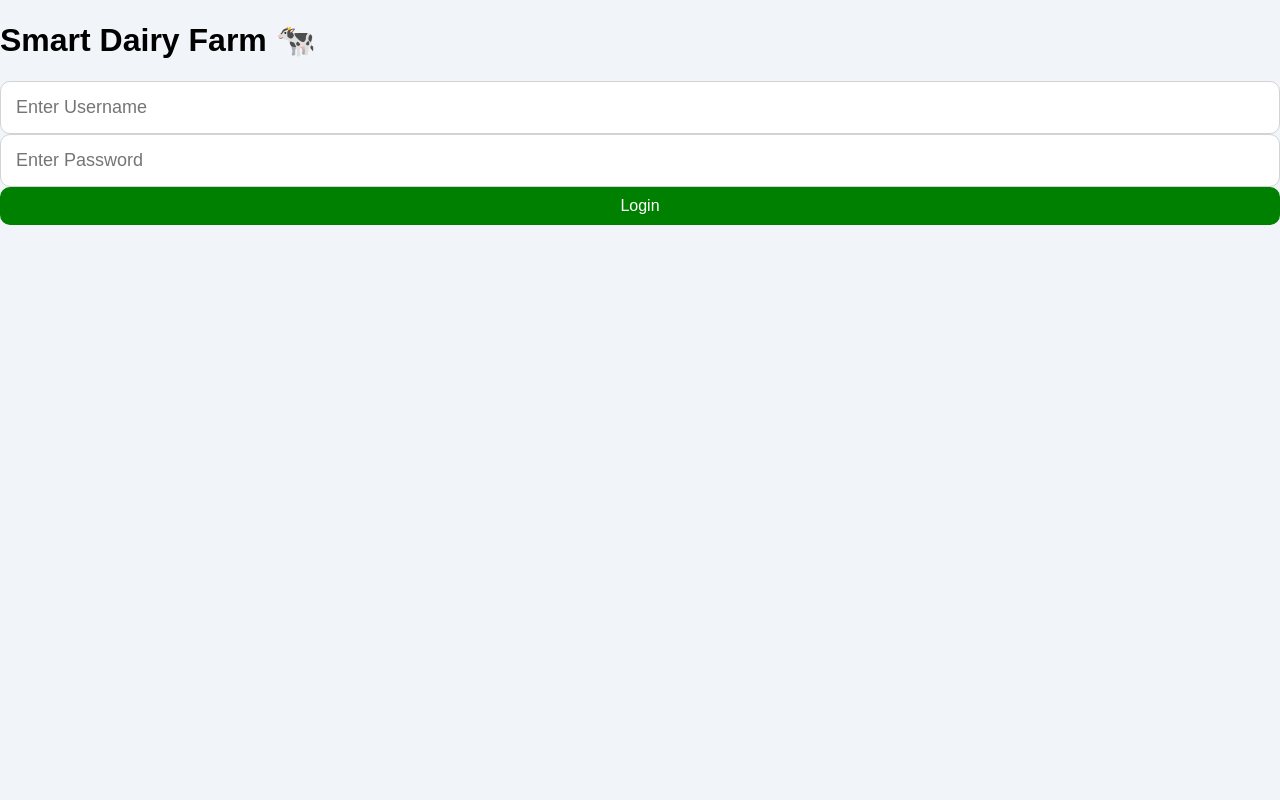
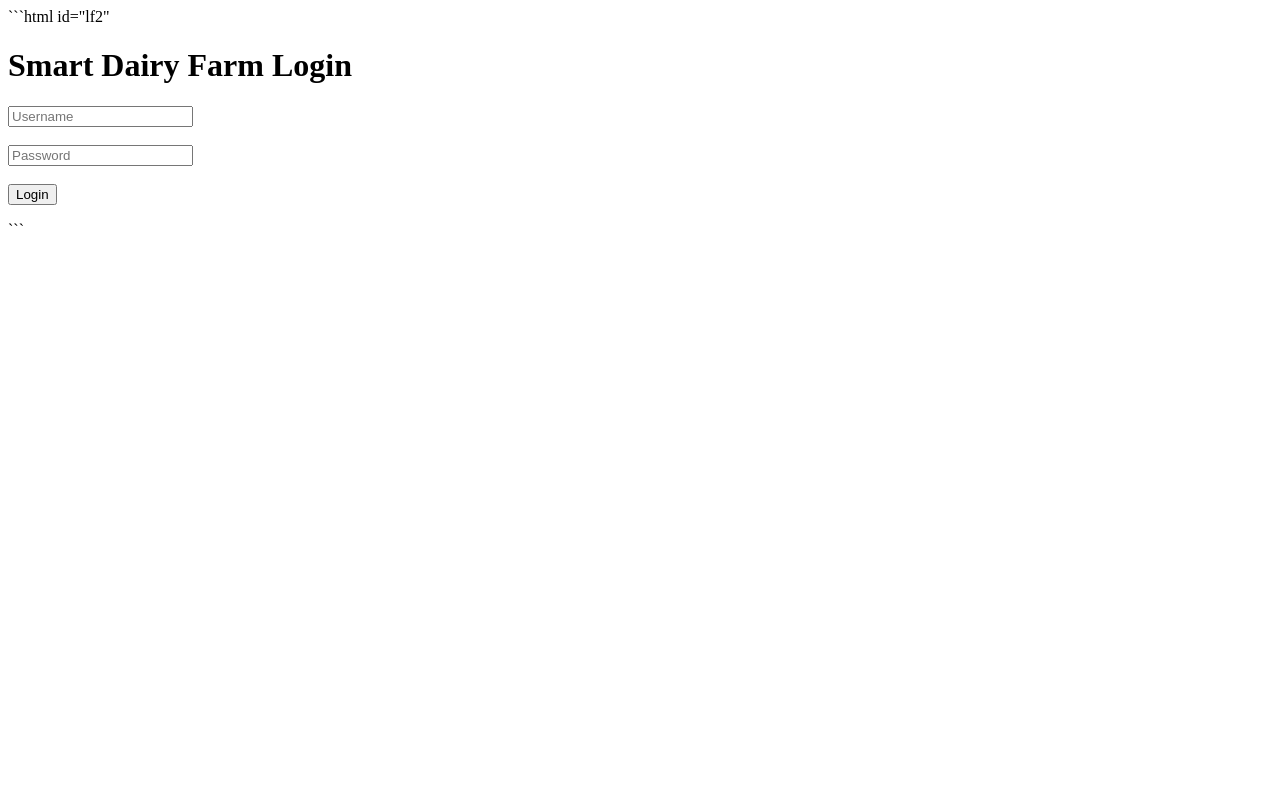
Before and after one commit to Kiyyappan973/smart-dairy-farm, a Flask app: page /login in a window 1280 px wide. Run offline with Flask 3, Linux system fonts and the light colour scheme.

Commit message:
fixed login

````diff
--- a/templates/login.html
+++ b/templates/login.html
@@ -1,3 +1,4 @@
+```html id="lf2"
 <!DOCTYPE html>
 <html>
 
@@ -5,35 +6,25 @@
 
     <title>Login</title>
 
-    <link rel="stylesheet"
-
-    href="{{ url_for('static', filename='style.css') }}">
-
 </head>
 
 <body>
 
-    <div class="login-box">
+    <h1>Smart Dairy Farm Login</h1>
 
-        <h1>Smart Dairy Farm 🐄</h1>
-
-        <form method="POST" action="/login">
+    <form method="POST">
 
         <input type="text"
+        name="username"
+        placeholder="Username">
 
-            name="username"
-
-            placeholder="Enter Username"
-
-            required>
+        <br><br>
 
         <input type="password"
+        name="password"
+        placeholder="Password">
 
-            name="password"
-
-            placeholder="Enter Password"
-
-            required>
+        <br><br>
 
         <button type="submit">
 
@@ -43,8 +34,7 @@
 
     </form>
 
-    </div>
-
 </body>
 
 </html>
+```
````
Lines whose indentation alone changed are shown as unchanged.
